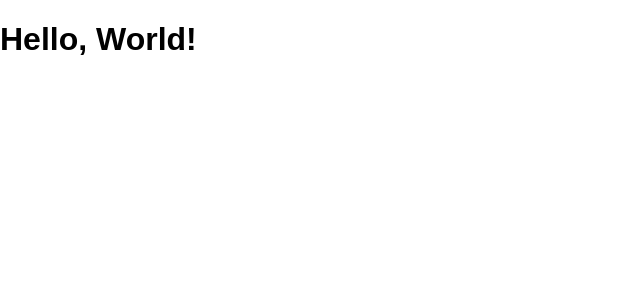
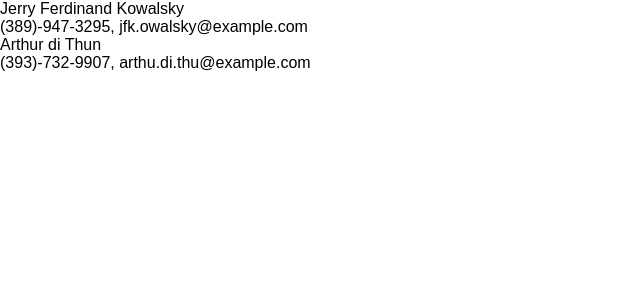
Before and after one commit to Bartewicz/contacts-list-in-react, a React (Create React App) app: page / in a window 1280 px wide. Shown: the top 300 px of the page, without its empty margins (0-640 px from the left). Built offline with nearby package versions, Linux system fonts and the light colour scheme.

Commit message:
Add components List and Contact Return two default contacts from App.state

```diff
--- a/src/App.js
+++ b/src/App.js
@@ -1,12 +1,29 @@
-import React, { Component } from 'react'
+import React from 'react'
+import List from './components/List'
 
-class App extends Component {
+class App extends React.Component {
+  state = {
+    contacts: [
+      {
+        name: { first: 'Jerry Ferdinand', last: 'Kowalsky' },
+        telephone: '(389)-947-3295',
+        email: 'jfk.owalsky@example.com',
+        key: '1525616622179'
+      },
+      {
+        name: { first: 'Arthur', last: 'di Thun' },
+        telephone: '(393)-732-9907',
+        email: 'arthu.di.thu@example.com',
+        key: '1525616824726'
+      },
+    ]
+  }
   render() {
     return (
-      <div className="App">
-        <header className="App-header">
-          <h1 className="App-title">Hello, World!</h1>
-        </header>
+      <div>
+        <List
+          contactsList={this.state.contacts}
+        />
       </div>
     )
   }
--- /dev/null
+++ b/src/components/Contact.js
@@ -0,0 +1,11 @@
+import React from 'react'
+
+const Contact = ({ name, telephone, email }) => (
+  <div>
+    {name.first} {name.last}
+    <br />
+    {telephone + ', ' + email}
+  </div>
+)
+
+export default Contact
--- /dev/null
+++ b/src/components/List.js
@@ -0,0 +1,19 @@
+import React from 'react'
+import Contact from './Contact'
+
+const List = ({ contactsList }) => (
+  <div>
+    {
+      contactsList.map(contact => (
+        <Contact
+          name={contact.name}
+          telephone={contact.telephone}
+          email={contact.email}
+          key={contact.key}
+        />
+      ))
+    }
+  </div>
+)
+
+export default List
```
